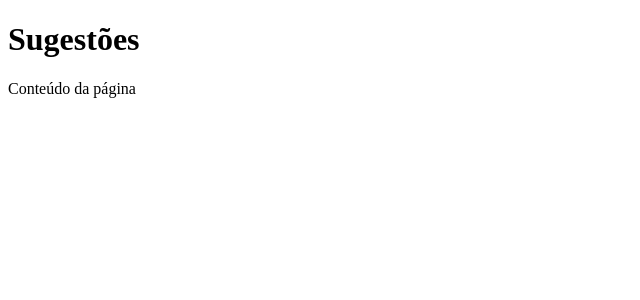
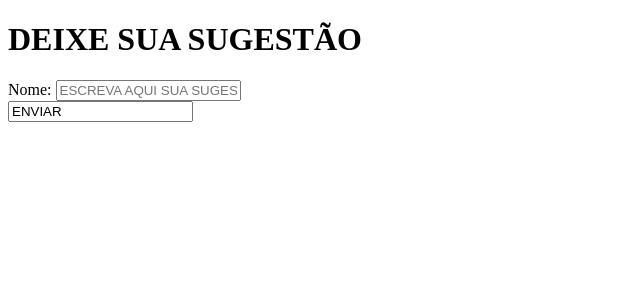
Before and after one commit to J4mily/PetDev, a Next.js app: page /sugestoes/Sugestoes in a window 1280 px wide. Shown: the top 300 px of the page, without its empty margins (0-640 px from the left). Built offline with nearby package versions, Linux system fonts and the light colour scheme.

Commit message:
feat: atualização imagem home; início da página de sugestões

```diff
--- a/src/pages/home/Home.module.css
+++ b/src/pages/home/Home.module.css
@@ -27,8 +27,8 @@
 .cachorro {
   max-width: 100%;
   display: block;
-  height: 600px;
-  width: 500px;
+  height: 100%;
+  width: 30%;
   position: relative;
   bottom: 19em;
   left: 55em;
--- a/src/pages/sugestoes/Sugestoes.js
+++ b/src/pages/sugestoes/Sugestoes.js
@@ -1,8 +1,14 @@
 export const Sugestoes = () => {
     return(
         <div>
-            <h1>Sugestões</h1>
-            <p>Conteúdo da página</p>
+            <h1>DEIXE SUA SUGESTÃO</h1>
+          <form>
+            <div>
+                <label htmlFor="name">Nome: </label>
+                <input type="text" name="name" placeholder="ESCREVA AQUI SUA SUGESTÃO" />
+            </div>
+            <input type="enviar" value="ENVIAR" />
+          </form>
         </div>
     )
 }
--- /dev/null
+++ b/src/pages/sugestoes/sugestoes.css
@@ -0,0 +1,3 @@
+form {
+    height: ;
+}
```
